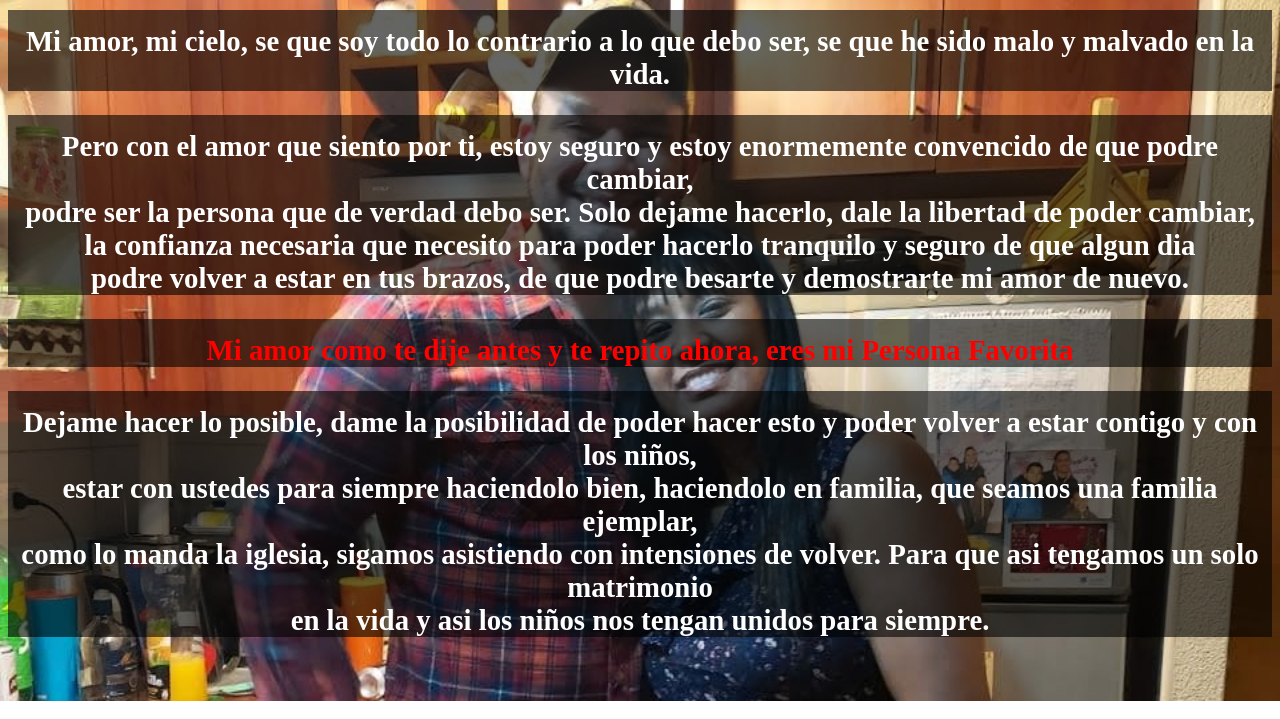
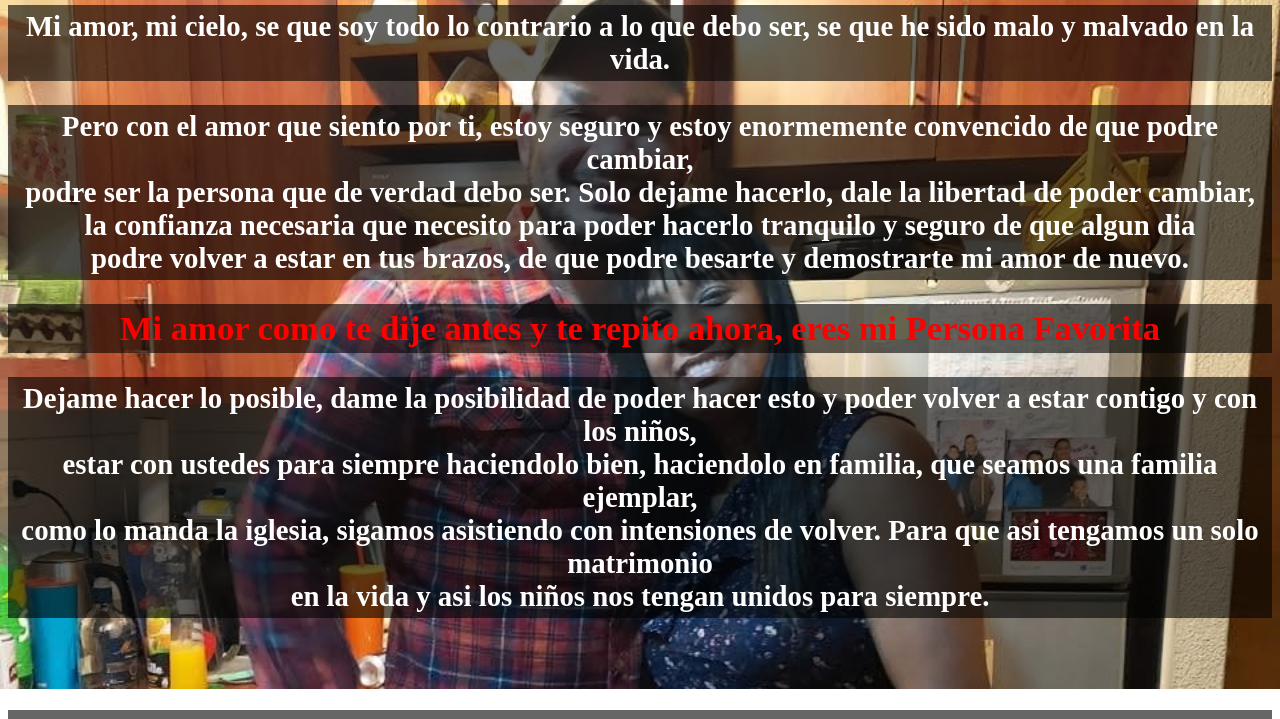
Before and after one commit to jhongonzalezweb/pruebaTest, a plain HTML site: page index.html in a window 1280 px wide. Shown: the part 308-1027 px from the top of the page. Drawn offline with Linux system fonts and the light colour scheme.

Commit message:
Update styles.css

```diff
--- a/styles.css
+++ b/styles.css
@@ -1,8 +1,8 @@
+
 body {
 
   background-image: url("we.jpg");
   background-size: 100%;
-
   background-repeat: no-repeat;
   background-position: center;
   font-size: 1.2em;
@@ -14,10 +14,11 @@ body {
 }
 
 h1,
-h2 {
+h2, h3 {
   background-color: hsla(0, 0%, 0%, 0.6);
   text-align: center;
-  padding-top: 15px;
+  padding-top: 5px;
+  padding-bottom: 5px;
   color: white;
 
 }
@@ -30,6 +31,7 @@ h4 {
 
 span {
   text-align: center;
+  font-size: 1.2em;
   color: red;
 
 }
```
